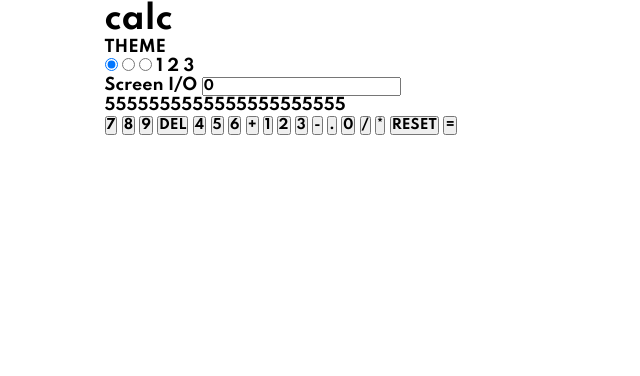
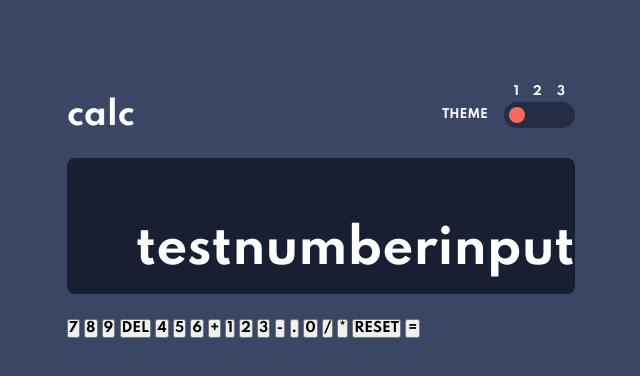
Before and after one commit to RobertBognar/calculator-app, a website: page index.html in a window 1280 px wide. Shown: the whole page, without its empty margins (359-999 px from the left). Drawn offline with Linux system fonts and the light colour scheme.

Commit message:
header, toggle, slider & input field styling

```diff
--- a/assets/styles/_variables.scss
+++ b/assets/styles/_variables.scss
@@ -9,6 +9,9 @@ $resultInputFontSizeMobile: 32px;
 $delResEqualFontSize: 20px;
 $delResEqualFontSizeMobile: 16px;
 
+//Colors
+$basicWhiteColor: #FEFEFE;
+
 //Custom cursor image
 $customCursor: url("../images/pointer.png"), pointer;
 
--- a/assets/styles/style.scss
+++ b/assets/styles/style.scss
@@ -21,14 +21,14 @@
 }
 
 body {
-    background: var(--main-background);
+    background-color: #3A4663;
     display: flex;
     justify-content: center;
     align-items: center;
     flex-direction: column;
 }
 
-body.firstTheme {
+.firstTheme {
     --main-background: #3A4663;
     --toggle-background: #242D44;
     --screen-background: #181F33;
@@ -42,7 +42,7 @@ body.firstTheme {
     --text-light: #FFFFFF;
 }
 
-body.secondTheme {
+.secondTheme {
     --main-background: #E6E6E6;
     --toggle-background: #D2CDCD;
     --screen-background: #FFFFFF;
@@ -56,7 +56,7 @@ body.secondTheme {
     --text-light: #FFFFFF;
 }
 
-body.thirdTheme {
+.thirdTheme {
     --main-background: #17062A;
     --toggle-background: #1E0936;
     --screen-background: #1E0936;
@@ -70,3 +70,119 @@ body.thirdTheme {
     --text-dark: #1A2327;
     --text-light: #FFFFFF;
 }
+
+.container {
+    width: 540px;
+    padding: 16px;
+    margin-left: 80px;
+    margin-top: 80px;
+}
+
+.header {
+    display: flex;
+    align-items: center;
+    justify-content: space-between;
+    margin-bottom: 24px;
+}
+
+h1 {
+    color: $basicWhiteColor;
+    margin: 0;
+    font-size: $calcFontSize;
+}
+
+.toggle-container {
+    display: flex;
+    justify-content: space-between;
+    color: $basicWhiteColor;
+    font-size: $themeFontSize;
+    p {
+        margin: 6px 16px;
+    }
+}
+
+.toggle-wrapper {
+    width: 71px;
+    height: 26px;
+    border-radius: 50px;
+    background: #242D44;
+    display: flex;
+    justify-content: space-between;
+    position: relative;
+}
+
+.toggle-radio {
+    position: absolute;
+    left: -99999px;
+}
+//Toggle number positioning
+.toggle-label {
+    position: absolute;
+    top: -17px;
+    font-size: 12px;
+    cursor: $customCursor;
+    padding: 30px 10px;
+    padding-top: 0px;
+}
+
+.toggle-label:nth-child(4){
+    left: 0px;
+}
+
+.toggle-label:nth-child(5){
+   left: 19px;
+}
+
+.toggle-label:nth-child(6){
+   right: 0px;
+}
+//Toggle slide on click
+.toggle-slider {
+    position: absolute;
+    width: 16px;
+    height: 16px;
+    background: #F96B5B;
+    border-radius: 50px;
+    top: 5px;
+    transition: all .3s ease;
+}
+
+.toggle-wrapper input:nth-child(1):checked ~ .toggle-slider{
+    left: 5px;
+}
+
+.toggle-wrapper input:nth-child(2):checked ~ .toggle-slider{
+    left: 25px;
+}
+
+.toggle-wrapper input:nth-child(3):checked ~ .toggle-slider{
+    left: 44px;
+}
+
+#display-input, label[for=display-input] {
+    position: absolute;
+    left: -99999px;
+}
+
+#display-container, #display-second {
+    width: 100%;
+    min-height: 56px;
+    background: #181F33;
+    box-sizing: border-box;
+    text-align: right;
+    padding-top: 24px;
+    padding-bottom: 8px;
+    border-radius: 8px 8px 0px 0px;
+}
+
+#display-container {
+    margin-bottom: 24px;
+    border-radius: 0px 0px 8px 8px;
+    color: $basicWhiteColor;
+    padding-top: 8px;
+    height: 80px;
+    span {
+        font-size: $resultInputFontSize;
+        white-space: nowrap;
+    }
+}
--- a/index.html
+++ b/index.html
@@ -34,7 +34,7 @@
         <input type="text" id="display-input" value="0">
         <div id="display-second"></div>
         <div id="display-container">
-            <span id="display">5555555555555555555555</span>
+            <span id="display">testnumberinput</span>
         </div>
         <div class="keypad">
             <button class="btn btn-num">7</button>
```
Also changed, not shown: assets/styles/style.css, 1 other file.
